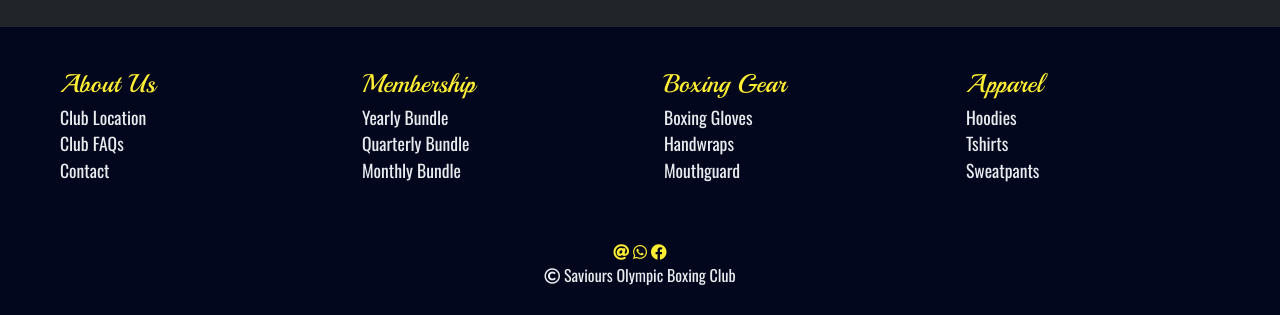
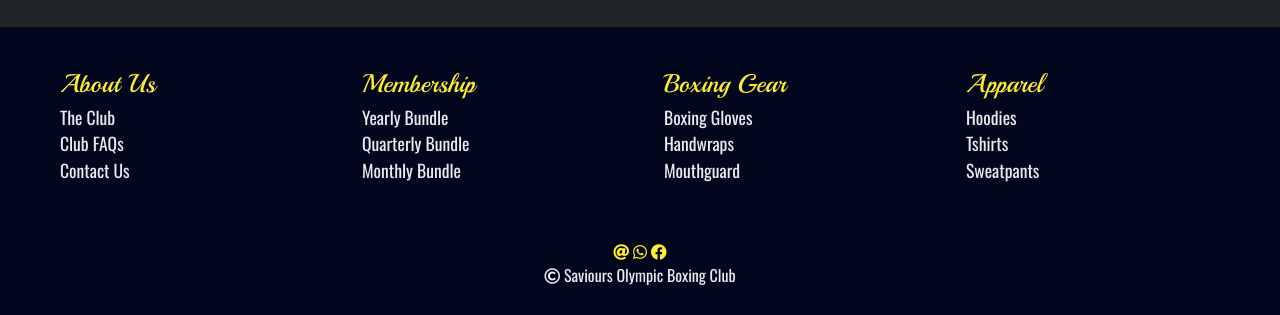
Before and after one commit to DaithiShan/saviours, a Django app: page /accounts/account/details/ in a window 1280 px wide. Shown: the part 485-800 px from the top of the page. Run offline with Django 4.2, Linux system fonts and the light colour scheme; a user stored in the database is signed in; data comes from the database, SQL or seed files in the repository; some libraries are stand-ins or nearby versions.

Commit message:
Updated link text in Nav and Footer

```diff
--- a/templates/includes/footer.html
+++ b/templates/includes/footer.html
@@ -11,13 +11,13 @@
                         About Us
                     </div>
                     <div class="col-12 footer-text">
-                        <a href="{% url 'view_about' %}">Club Location</a>
+                        <a href="{% url 'view_about' %}">The Club</a>
                     </div>
                     <div class="col-12 footer-text">
                         <a href="{% url 'view_faqs' %}">Club FAQs</a>
                     </div>
                     <div class="col-12 footer-text">
-                        <a href="{% url 'contact' %}">Contact</a>
+                        <a href="{% url 'contact' %}">Contact Us</a>
                     </div>
                 </div>
             </div>
--- a/templates/includes/navbar.html
+++ b/templates/includes/navbar.html
@@ -44,11 +44,11 @@
                         About
                     </a>
                     <div class="dropdown-menu bg-dark" aria-labelledby="aboutDropdown">
-                        <a class="dropdown-item text-uppercase" href="{% url 'view_about' %}">Club Location</a>
+                        <a class="dropdown-item text-uppercase" href="{% url 'view_about' %}">The Club</a>
                         <div class="dropdown-divider"></div>
                         <a class="dropdown-item text-uppercase" href="{% url 'view_faqs' %}">Club FAQs</a>
                         <div class="dropdown-divider"></div>
-                        <a class="dropdown-item text-uppercase" href="{% url 'contact' %}">Contact</a>
+                        <a class="dropdown-item text-uppercase" href="{% url 'contact' %}">Contact Us</a>
                     </div>
                 </li>
                 {% if user.is_authenticated %}
```
